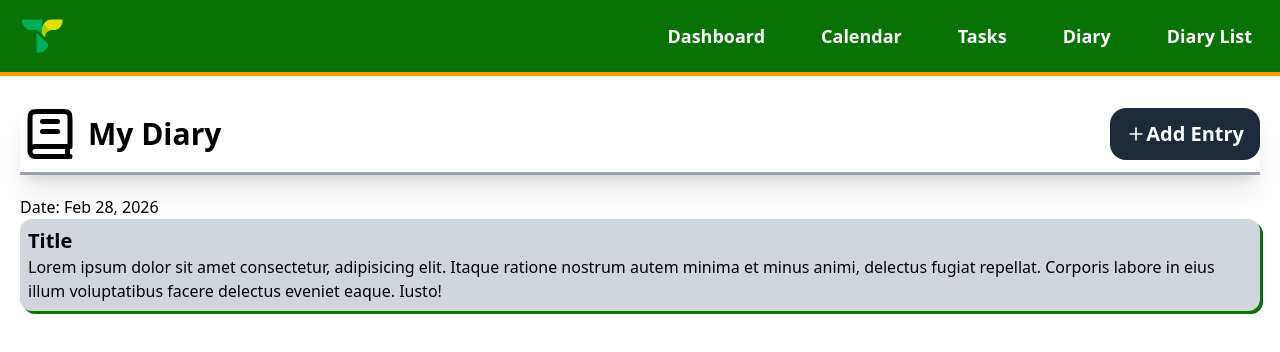
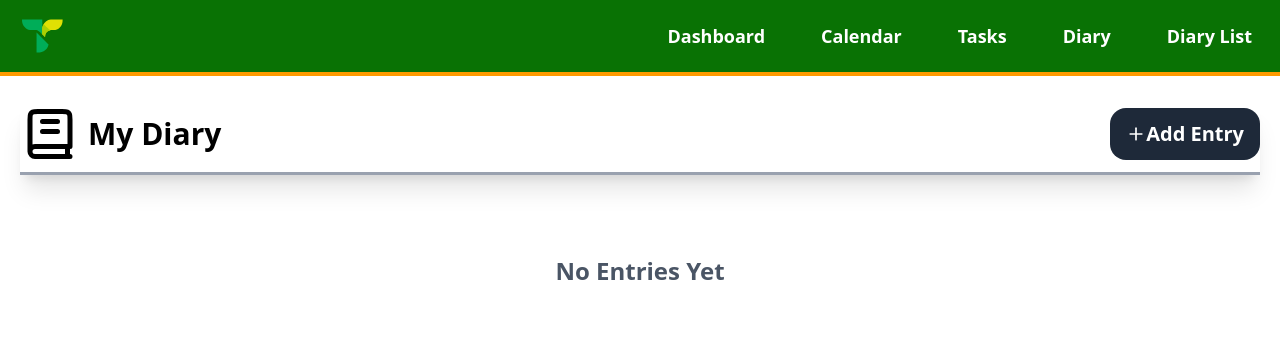
Before and after one commit to steeb2005/Trackr, a React (Vite) app: page /diary in a window 1280 px wide. Shown: the top 352 px of the page. Built offline with nearby package versions, Linux system fonts and the light colour scheme.

Commit message:
Feat: Added diaryEntries on TaskContext, Created saveable diary entries

```diff
--- a/src/context/TaskContext.jsx
+++ b/src/context/TaskContext.jsx
@@ -8,16 +8,28 @@ export function TaskProvider({ children }) {
         return saved ? JSON.parse(saved) : [];
     });
 
+
     const [notes, setNotes] = useState(() => {
         const saved = localStorage.getItem('notes');
         return saved ? JSON.parse(saved) : {};
     });
 
+
+    const [diaryEntries, setDiaryEntries] = useState(() => {
+        const saved = localStorage.getItem('diaryEntries');
+        return saved ? JSON.parse(saved) : [];
+    });
+
+    // For diary entries
+    useEffect(() => {
+        localStorage.setItem('diaryEntries', JSON.stringify(diaryEntries));
+    }, [diaryEntries]);
+
+
+    // For notes
     useEffect(() => {
         localStorage.setItem('notes', JSON.stringify(notes));
     }, [notes]);
-
-
 
     // Persist to localStorage whenever tasks change
     useEffect(() => {
@@ -27,6 +39,11 @@ export function TaskProvider({ children }) {
     // Listen for storage changes from other tabs/instances
     useEffect(() => {
         const handleStorageChange = () => {
+            const savedDiary = localStorage.getItem('diaryEntries');
+            if(savedDiary){
+                setDiaryEntries(JSON.parse(savedDiary));
+            }
+
             const savedTasks = localStorage.getItem('tasks');
             if (savedTasks) {
                 setTasks(JSON.parse(savedTasks));
@@ -40,6 +57,19 @@ export function TaskProvider({ children }) {
         window.addEventListener('storage', handleStorageChange);
         return () => window.removeEventListener('storage', handleStorageChange);
     }, []);
+
+
+    const addDiaryEntry = useCallback((entry) => {
+        setDiaryEntries(prev => [...prev, {...entry, id: Date.now(), date: new Date().toISOString()}]);
+
+    }, []);
+
+    const deleteDiaryEntry = useCallback((entryId) => {
+        setDiaryEntries(prev => prev.filter(entry => entry.id !== entryId));
+    }, []);
+
+
+
 
     const saveNotes = useCallback((datekey, noteList) => {
         setNotes(prev => ({
@@ -92,7 +122,10 @@ export function TaskProvider({ children }) {
         updateTask,
         notes,
         saveNotes,
-        deleteNote
+        deleteNote,
+        diaryEntries,
+        addDiaryEntry,
+        deleteDiaryEntry
     };
 
     return (
--- a/src/pages/createDiary.jsx
+++ b/src/pages/createDiary.jsx
@@ -5,7 +5,7 @@ import { useSidebar } from '../hooks/useSidebar'
 import Book from './styles/assets/book-svgrepo-com.svg'
 import { useNavigate } from "react-router-dom";
 import Back from './styles/assets/back-svgrepo-com.svg';
-
+import { useTasks } from '../context/TaskContext';
 
 
 
@@ -24,6 +24,17 @@ function CreateDiaryEntry(){
         day: 'numeric',
         year: 'numeric'
     });
+
+	const { addDiaryEntry } = useTasks();
+	const [title, setTitle ] = useState('');
+	const [content, setContent] = useState('');
+
+
+	const handleSave = () => {
+		if(!title.trim() || !content.trim()) return;
+		addDiaryEntry({title: title.trim(), content: content.trim()});
+		navigate('/diary');
+	}
 
 	return(
 		<div className="body m-0 p-0 h-screen">
@@ -48,7 +59,7 @@ function CreateDiaryEntry(){
 
 				</div>
 				<div className="date-field mt-8">
-					<h1 className="font-bold text-gray-800 text-2xl mb-4">Date</h1>
+					<h1 className="font-bold text-gray-800 text-2xl mb-4">Entry Date</h1>
 					<div className="bg-gray-100 border border-gray-600 p-5 rounded-4xl items-center text-xl text-gray-600">{formattedDate}</div>
 				</div>
 
@@ -59,13 +70,17 @@ function CreateDiaryEntry(){
 							type="text"
 							placeholder="Title"
 							className={`font-semibold text-2xl w-full outline-none mb-2`}
+							value={title}
+							onChange={(e) => setTitle(e.target.value)}
                     	/>
 
 						<textarea
 							id="diary-key"
 							placeholder="What happened today? How are you feeling?"
 							rows='3'
-							className=" text-xl w-full  outline-none h-50"
+							className=" text-md w-full  outline-none h-50"
+							value={content}
+							onChange={(e) => setContent(e.target.value)}
 							>
 						</textarea>
 					</div>
@@ -74,7 +89,7 @@ function CreateDiaryEntry(){
 				<div className="pb-10 mt-10">
                     <button
                         className="hover:cursor-pointer hover:bg-[#097204]/80 border-none bg-[#097204] text-white text-2xl font-bold text-center p-3 w-full rounded-3xl"
-
+						onClick={handleSave}
                     >
                         Save Entry
 
--- a/src/pages/diary.jsx
+++ b/src/pages/diary.jsx
@@ -5,29 +5,55 @@ import { useSidebar } from '../hooks/useSidebar'
 import Book from './styles/assets/book-svgrepo-com.svg'
 import Add from './styles/assets/add-svgrepo-com.svg'
 import { useNavigate } from "react-router-dom";
+import {useTasks} from '../context/TaskContext';
+import Trash from './styles/assets/trash-red-svgrepo-com.svg'
 
+function DiaryEntry({entryId, entryTitle, entryContent, entryDate, ondeleteDiaryEntry}){
+    const [isExpanded, setIsExpanded] = useState(false);
 
-
-function DiaryEntry(){
+    const formattedDate = new Date(entryDate).toLocaleDateString('en-US', {
+        weekday: 'long',
+        month: 'long',
+        day: 'numeric',
+        year: 'numeric'
+    });
 
     return(
-        <div className="mb-5">
-            <h1>Date: Feb 28, 2026</h1>
-            <div className="entry hover:cursor-pointer bg-gray-300 shadow-[#097204] shadow-[3px_3px] duration-200 p-2 rounded-xl">
-                <h1 className="text-xl font-bold">Title</h1>
-                <p>Lorem ipsum dolor sit amet consectetur, adipisicing elit. Itaque ratione nostrum autem minima et minus animi, delectus fugiat repellat. Corporis labore in eius illum voluptatibus facere delectus eveniet eaque. Iusto!</p>
+        <div key={entryId} className="mb-8">
+            <h1 className="mb-2">{formattedDate}</h1>
+            <div
+                className={`entry hover:cursor-pointer bg-gray-200 shadow-[#097204] shadow-[3px_3px] duration-200 p-4 rounded-xl`}
+                onClick={() => setIsExpanded(!isExpanded)}
+            >
+                <h1 className="text-xl font-bold">{entryTitle}</h1>
+
+                <p className={`overflow-ellipsis break-words ${!isExpanded ? 'line-clamp-2' : ''}`}>{entryContent}</p>
+
+                {isExpanded && (
+                    <div className="flex justify-end ">
+                        <img
+                            src={Trash}
+                            alt="trash_svg"
+                            className="hover:cursor-pointer h-8 w-8"
+                            onClick={ondeleteDiaryEntry}
+                        />
+                    </div>
+                )}
+
             </div>
 
         </div>
     )
 }
 
+
+
 function Diary(){
 
     const navigate = useNavigate();
 
     const { isOpen, openSidebar, closeSidebar } = useSidebar();
-    const [entries, setEntries] = useState([]);
+    const {diaryEntries, deleteDiaryEntry} = useTasks();
 
     return(
         <div className="m-0 p-0">
@@ -51,21 +77,24 @@ function Diary(){
                     </button>
                 </div>
 
-                <div className="content-body mt-5">
+                <div className="content-body mt-5 pb-10">
 
-                    <DiaryEntry/>
-                    {/*
-                    {entries.length === 0 ? (
-                        <div className="flex flex-col items-center justify-center h-100">
-                            <h1 className="text-3xl font-semibold mb-5 text-gray-500">No Entries Yet</h1>
-                            <button className="hover:cursor-pointer bg-gray-800 hover:bg-gray-800/80 px-4 py-3 text-xl font-semibold text-white rounded-xl">Add Entry</button>
+                    {diaryEntries.length === 0 ? (
+                        <div className="flex justify-center text-center mt-20">
+                            <h1 className='text-gray-600 text-2xl font-semibold'>No Entries Yet</h1>
                         </div>
                     ) : (
-                        <div className="flex justify-center bg-gray-500">
-                            <h1>Has Entries (test)</h1>
-                        </div>
-                    )
-                    }*/}
+                        diaryEntries.map(entry => (
+                            <DiaryEntry
+                                entryId={entry.id}
+                                entryTitle={entry.title}
+                                entryContent={entry.content}
+                                entryDate={entry.date}
+                                ondeleteDiaryEntry={() => deleteDiaryEntry(entry.id)}
+                            />
+                        ))
+                    )}
+
                 </div>
             </div>
         </div>
```
Also changed, not shown: src/pages/styles/assets/trash-red-svgrepo-com.svg (added).
